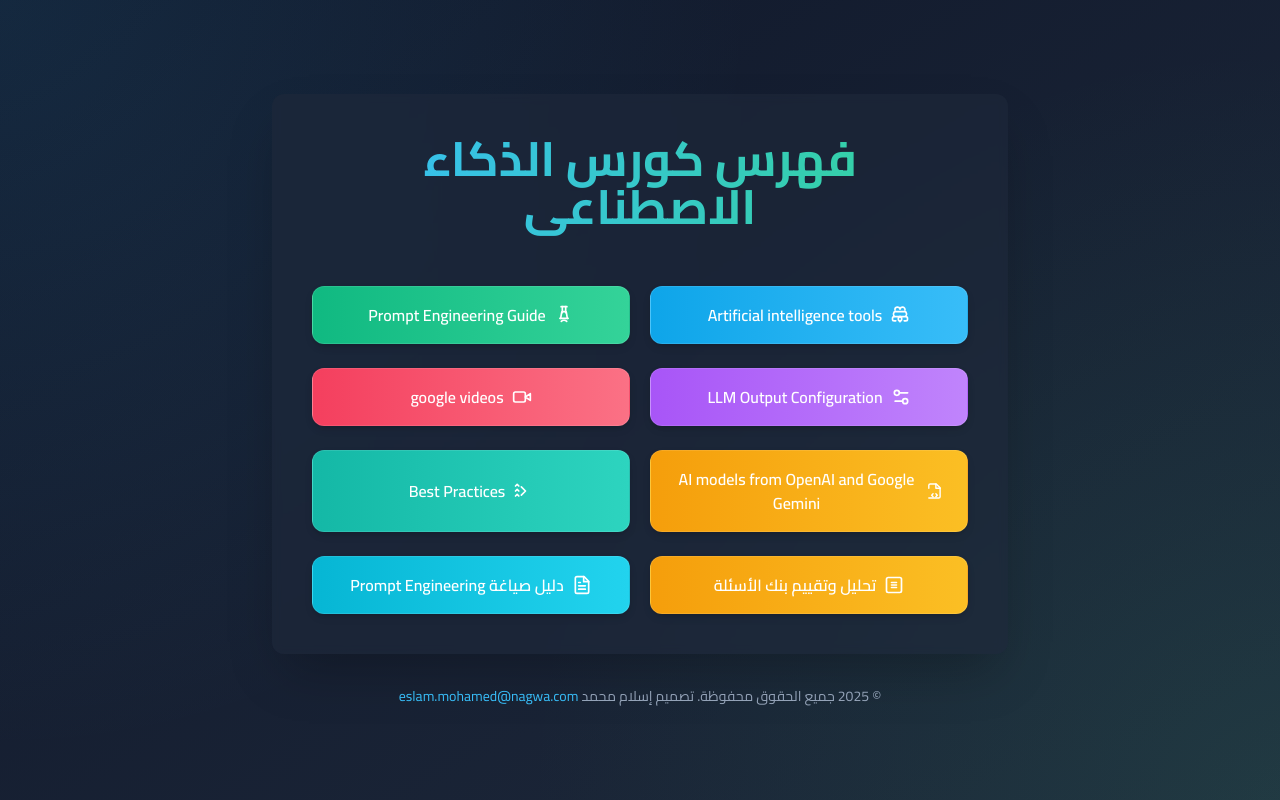
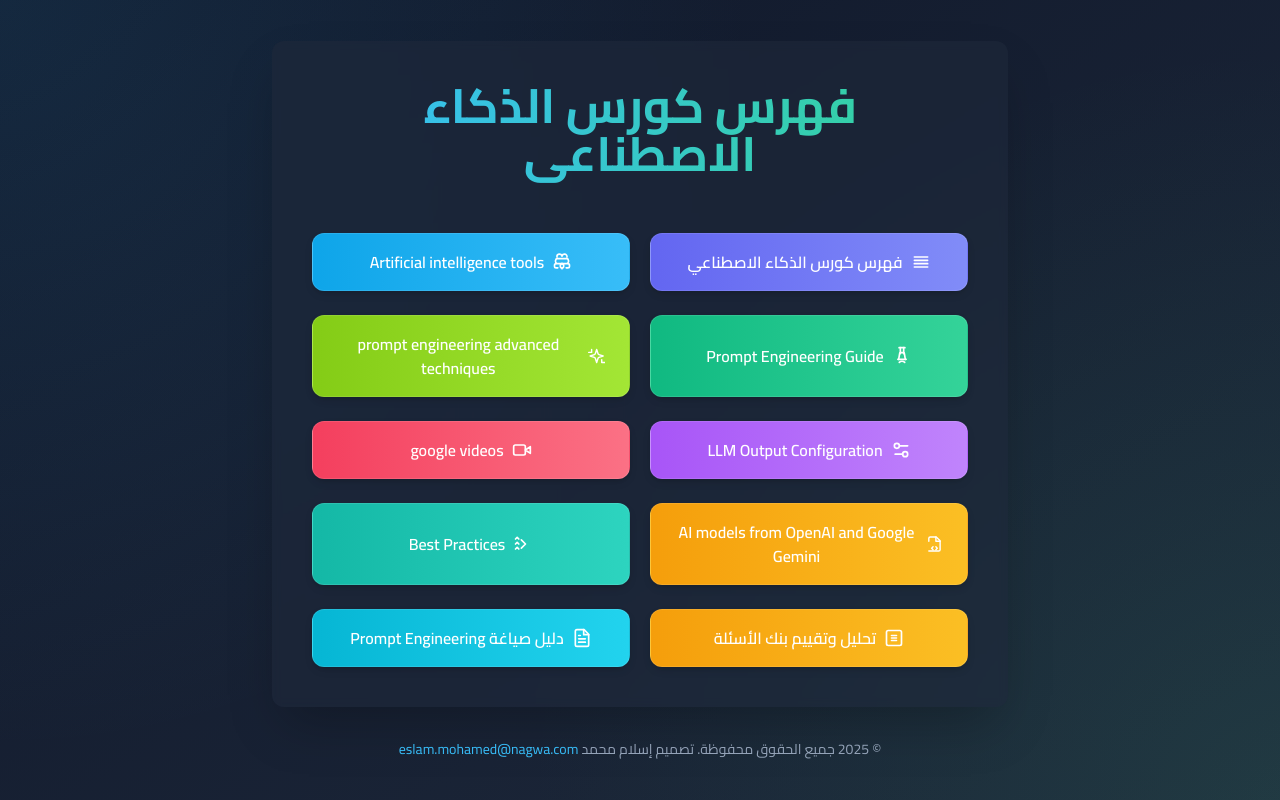
Before and after one commit to Eslam250-x3/home, a plain HTML site: page index.html in a window 1280 px wide. Drawn offline with nearby package versions, Linux system fonts and the light colour scheme.

Commit message:
Update index.html

```diff
--- a/index.html
+++ b/index.html
@@ -3,7 +3,7 @@
 <head>
     <meta charset="UTF-8">
     <meta name="viewport" content="width=device-width, initial-scale=1.0">
-    <title>فهرس كورس الذكاء الاصطناعي</title>
+    <title>محتويات كورس الذكاء الاصطناعي</title>
     <script src="https://cdn.tailwindcss.com"></script>
     <link href="https://fonts.googleapis.com/css2?family=Cairo:wght@400;500;600;700&family=Inter:wght@400;500;600;700&display=swap" rel="stylesheet">
     <style>
@@ -55,7 +55,9 @@
         .btn-rose { background-image: linear-gradient(to right, #f43f5e, #fb7185); }
         .btn-amber { background-image: linear-gradient(to right, #f59e0b, #fbbf24); }
         .btn-teal { background-image: linear-gradient(to right, #14b8a6, #2dd4bf); }
-        .btn-cyan { background-image: linear-gradient(to right, #06b6d4, #22d3ee); } /* لون جديد للزرار الجديد */
+        .btn-cyan { background-image: linear-gradient(to right, #06b6d4, #22d3ee); }
+        .btn-indigo { background-image: linear-gradient(to right, #6366f1, #818cf8); }
+        .btn-lime { background-image: linear-gradient(to right, #84cc16, #a3e635); } /* لون جديد للزر الإضافي */
 
         /* Fade-in animation */
         @keyframes fadeIn {
@@ -82,6 +84,14 @@
             </h1>
 
             <div class="grid grid-cols-1 sm:grid-cols-2 gap-x-5 gap-y-6 button-grid">
+                <a href="https://eslam250-x3.github.io/-/" target="_blank" rel="noopener noreferrer"
+                   class="custom-btn btn-indigo" style="animation-delay: 0.05s;">
+                   <svg xmlns="http://www.w3.org/2000/svg" viewBox="0 0 24 24" fill="none" stroke="currentColor" stroke-width="2" stroke-linecap="round" stroke-linejoin="round">
+                        <path d="M4 6h16M4 10h16M4 14h16M4 18h16"/> {/* أيقونة قائمة بسيطة */}
+                    </svg>
+                    <span>فهرس كورس الذكاء الاصطناعي</span>
+                </a>
+
                 <a href="https://sites.google.com/nagwa.com/aitools/home" target="_blank" rel="noopener noreferrer"
                    class="custom-btn btn-sky" style="animation-delay: 0.1s;">
                     <svg xmlns="http://www.w3.org/2000/svg" viewBox="0 0 24 24" fill="none" stroke="currentColor" stroke-width="2" stroke-linecap="round" stroke-linejoin="round"><path d="M12 5a3 3 0 1 0-5.993 1.004M12 5a3 3 0 1 1 5.993 1.004M17.61 8H6.391A2.001 2.001 0 0 0 4.408 9.858l-.002.028A2.001 2.001 0 0 0 4.42 11.91l.022.028A2.001 2.001 0 0 0 6.401 14h11.2A2.001 2.001 0 0 0 19.573 12.09l.022-.028A2.001 2.001 0 0 0 19.591 9.94l-.002-.028A2.001 2.001 0 0 0 17.61 8Z"/><path d="M12 14v1"/><path d="M12 19v1"/><path d="M12 14a2 2 0 0 0-2 2v1a2 2 0 0 0 2 2"/><path d="M12 14a2 2 0 0 1 2 2v1a2 2 0 0 1-2 2"/><path d="M5 14a2 2 0 0 0-2 2v1a2 2 0 0 0 2 2h2"/><path d="M19 14a2 2 0 0 1 2 2v1a2 2 0 0 1-2 2h-2"/></svg>
@@ -93,40 +103,49 @@
                     <svg xmlns="http://www.w3.org/2000/svg" viewBox="0 0 24 24" fill="none" stroke="currentColor" stroke-width="2" stroke-linecap="round" stroke-linejoin="round"><path d="M10 2v7.31"/><path d="M14 9.31V2"/><path d="M8.5 2h7"/><path d="M7 16h10"/><path d="m16 16-1.2-7.2a1 1 0 0 0-.99-.8H10.2a1 1 0 0 0-.99.8L8 16"/><path d="M8.74 19.68A4.5 4.5 0 0 1 15.26 19.68"/></svg>
                     <span>Prompt Engineering Guide</span>
                 </a>
+                 <a href="https://eslam250-x3.github.io/prometadvancpart2/" target="_blank" rel="noopener noreferrer"
+                   class="custom-btn btn-lime" style="animation-delay: 0.2s;">
+                   <svg xmlns="http://www.w3.org/2000/svg" viewBox="0 0 24 24" fill="none" stroke="currentColor" stroke-width="2" stroke-linecap="round" stroke-linejoin="round">
+                        <path d="m12 3-1.912 5.813a2 2 0 0 1-1.275 1.275L3 12l5.813 1.912a2 2 0 0 1 1.275 1.275L12 21l1.912-5.813a2 2 0 0 1 1.275-1.275L21 12l-5.813-1.912a2 2 0 0 1-1.275-1.275L12 3Z"/>
+                        <path d="M5 3v4H1"/>
+                        <path d="M19 17v4h4"/>
+                    </svg>
+                    <span>prompt engineering advanced techniques</span>
+                </a>
+
 
                 <a href="https://eslam250-x3.github.io/LLM-Output-Configuration/" target="_blank" rel="noopener noreferrer"
-                   class="custom-btn btn-purple" style="animation-delay: 0.2s;">
+                   class="custom-btn btn-purple" style="animation-delay: 0.25s;">
                     <svg xmlns="http://www.w3.org/2000/svg" viewBox="0 0 24 24" fill="none" stroke="currentColor" stroke-width="2" stroke-linecap="round" stroke-linejoin="round"><path d="M20 7h-9"/><path d="M14 17H5"/><circle cx="17" cy="17" r="3"/><circle cx="7" cy="7" r="3"/></svg>
                     <span>LLM Output Configuration</span>
                 </a>
 
                 <a href="https://eslam250-x3.github.io/googlevid/" target="_blank" rel="noopener noreferrer"
-                   class="custom-btn btn-rose" style="animation-delay: 0.25s;">
+                   class="custom-btn btn-rose" style="animation-delay: 0.3s;">
                     <svg xmlns="http://www.w3.org/2000/svg" viewBox="0 0 24 24" fill="none" stroke="currentColor" stroke-width="2" stroke-linecap="round" stroke-linejoin="round"><path d="m22 8-6 4 6 4V8Z"/><rect width="14" height="12" x="2" y="6" rx="2" ry="2"/></svg>
                     <span>google videos</span>
                 </a>
 
                 <a href="https://eslam250-x3.github.io/modelkind/" target="_blank" rel="noopener noreferrer"
-                   class="custom-btn btn-amber" style="animation-delay: 0.3s;">
+                   class="custom-btn btn-amber" style="animation-delay: 0.35s;">
                     <svg xmlns="http://www.w3.org/2000/svg" viewBox="0 0 24 24" fill="none" stroke="currentColor" stroke-width="2" stroke-linecap="round" stroke-linejoin="round"><path d="M4 22h14a2 2 0 0 0 2-2V7.5L14.5 2H6a2 2 0 0 0-2 2v4"/><path d="M14 2v6h6"/><path d="m10 16-2 2 2 2"/><path d="m14 16 2 2-2 2"/></svg>
                     <span>AI models from OpenAI and Google Gemini</span>
                 </a>
 
                 <a href="https://eslam250-x3.github.io/practice/" target="_blank" rel="noopener noreferrer"
-                   class="custom-btn btn-teal" style="animation-delay: 0.35s;">
+                   class="custom-btn btn-teal" style="animation-delay: 0.4s;">
                     <svg xmlns="http://www.w3.org/2000/svg" viewBox="0 0 24 24" fill="none" stroke="currentColor" stroke-width="2" stroke-linecap="round" stroke-linejoin="round"><path d="M10 17l5-5-5-5"/><path d="m3 6 2-2 2 2"/><path d="m3 12 2-2 2 2"/><path d="m3 18 2-2 2 2"/></svg>
                     <span>Best Practices</span>
                 </a>
 
                 <a href="https://eslam250-x3.github.io/Question-bank-evaluation/" target="_blank" rel="noopener noreferrer"
-                   class="custom-btn btn-amber" style="animation-delay: 0.4s;">
+                   class="custom-btn btn-amber" style="animation-delay: 0.45s;">
                     <svg xmlns="http://www.w3.org/2000/svg" viewBox="0 0 24 24" fill="none" stroke="currentColor" stroke-width="2" stroke-linecap="round" stroke-linejoin="round"><rect x="3" y="3" width="18" height="18" rx="2"/><path d="M9 9h6"/><path d="M9 15h6"/><path d="M9 12h6"/></svg>
                     <span>تحليل وتقييم بنك الأسئلة</span>
                 </a>
 
-                <!-- الزرار الجديد -->
                 <a href="https://eslam250-x3.github.io/dalel-elmomarasat/" target="_blank" rel="noopener noreferrer"
-                   class="custom-btn btn-cyan" style="animation-delay: 0.45s;">
+                   class="custom-btn btn-cyan" style="animation-delay: 0.5s;">
                     <svg xmlns="http://www.w3.org/2000/svg" viewBox="0 0 24 24" fill="none" stroke="currentColor" stroke-width="2" stroke-linecap="round" stroke-linejoin="round">
                         <path d="M14.5 2H6a2 2 0 0 0-2 2v16a2 2 0 0 0 2 2h12a2 2 0 0 0 2-2V7.5L14.5 2z"/>
                         <polyline points="14 2 14 8 20 8"/>
@@ -139,7 +158,7 @@
             </div>
 
         </div>
-        <footer class="mt-8 text-slate-400 text-xs sm:text-sm fade-in" style="animation-delay: 0.5s;">
+        <footer class="mt-8 text-slate-400 text-xs sm:text-sm fade-in" style="animation-delay: 0.55s;">
             <p>© <span id="currentYear"></span> جميع الحقوق محفوظة. تصميم إسلام محمد <a href="mailto:eslam.mohamed@nagwa.com" class="text-sky-400 hover:text-sky-300 transition-colors duration-200">eslam.mohamed@nagwa.com</a></p>
         </footer>
     </div>
@@ -153,7 +172,7 @@
         buttons.forEach((button, index) => {
             // Use inline style delay if set, otherwise calculate
             if (!button.style.animationDelay) {
-                button.style.animationDelay = `${index * 0.05 + 0.1}s`; // Stagger delay
+                button.style.animationDelay = `${(index * 0.05) + 0.05}s`; // Stagger delay
             }
             button.classList.add('fade-in');
         });
```
